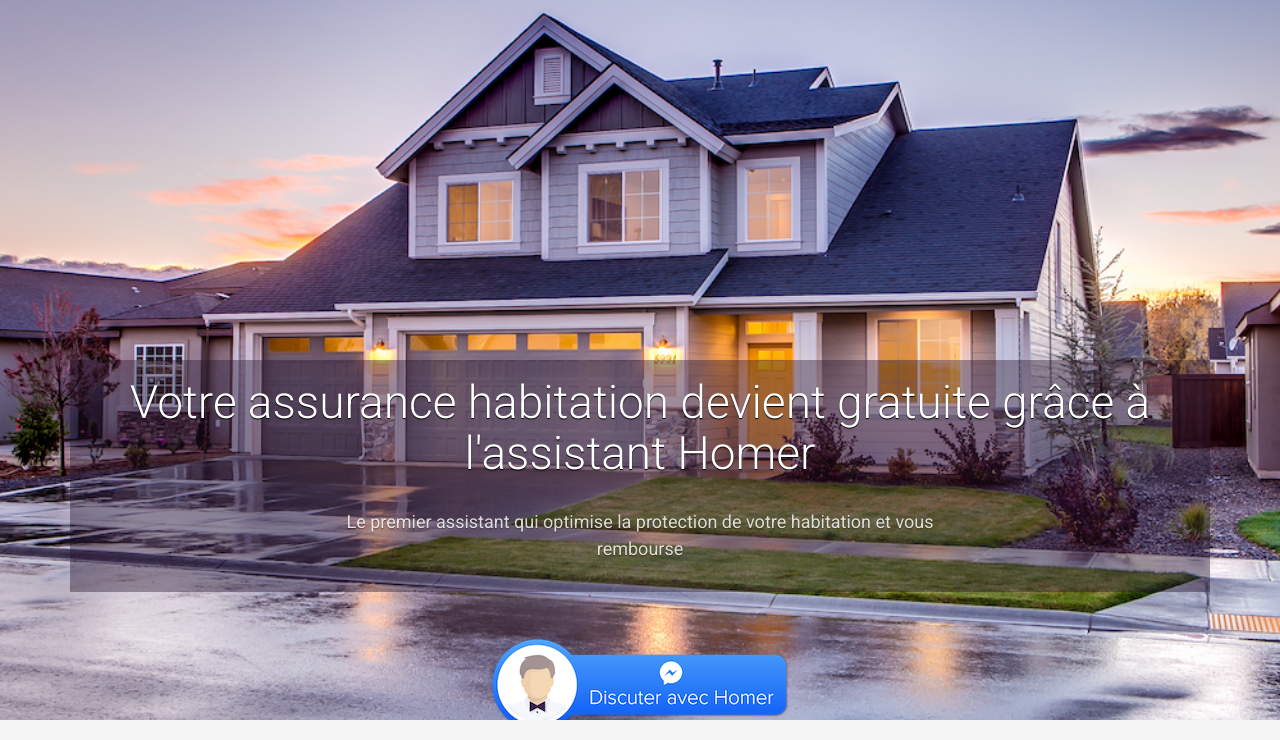
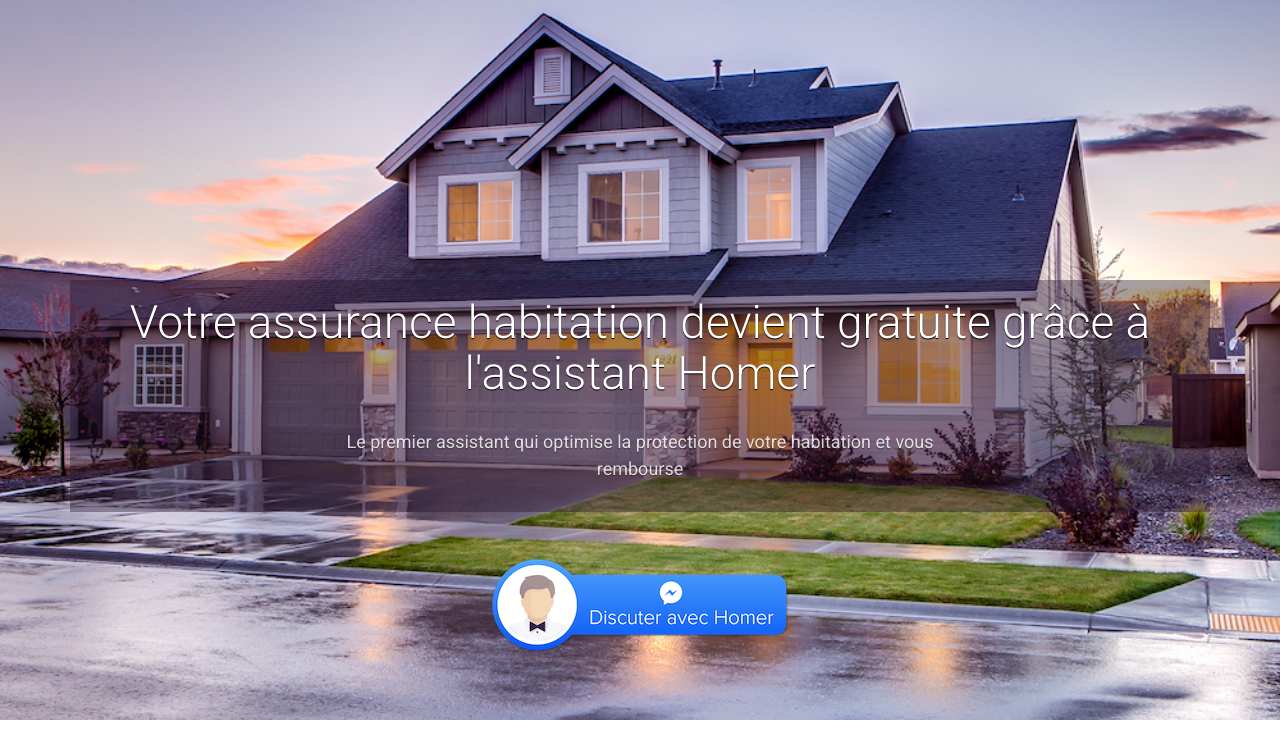
Before and after one commit to Myeggbox/assurancehabitationgratuite.com, a plain HTML site: page index.html in a window 1280 px wide. Shown: the part 60-800 px from the top of the page. Drawn offline with Linux system fonts and the light colour scheme.

Commit message:
bonjour
ezez

```diff
--- a/index.html
+++ b/index.html
@@ -39,7 +39,7 @@ ga('send', 'pageview');
 
 <body class="home-page">
     <!-- ******HEADER****** -->
-    <header id="header" class="header navbar-fixed-top">
+    <header id="header" class="header navbar-fixed-top" style="margin-bottom:0px;">
         <div class="container">
             <h1 class="logo">
                 <a href="http://myeggbox.com/"><span><img class="img-responsive" src="assets/images/figures/Logo.png" alt="" /></span></a>
@@ -71,10 +71,10 @@ ga('send', 'pageview');
             </ul>
         </div>
     </div><!--//bg-slider-wrapper-->
-   <section class="promo section section-on-bg">
+   <section class="promo section section-on-bg" style="padding-top:0px;">
 
 
-        <div class="container text-center">
+        <div class="container text-center" style="margin-top:25%;">
             <div style="background-color: rgba(39, 21, 46, .4);">
                 <h2 style="font-size:46px;font-weight:100;text-shadow:0px 1px 1px black; padding-top:1.5%;">Votre assurance habitation devient gratuite grâce à l'assistant Homer</h2>
 <p class="intro">Le premier assistant qui optimise la protection de votre habitation et vous rembourse</p>
```
